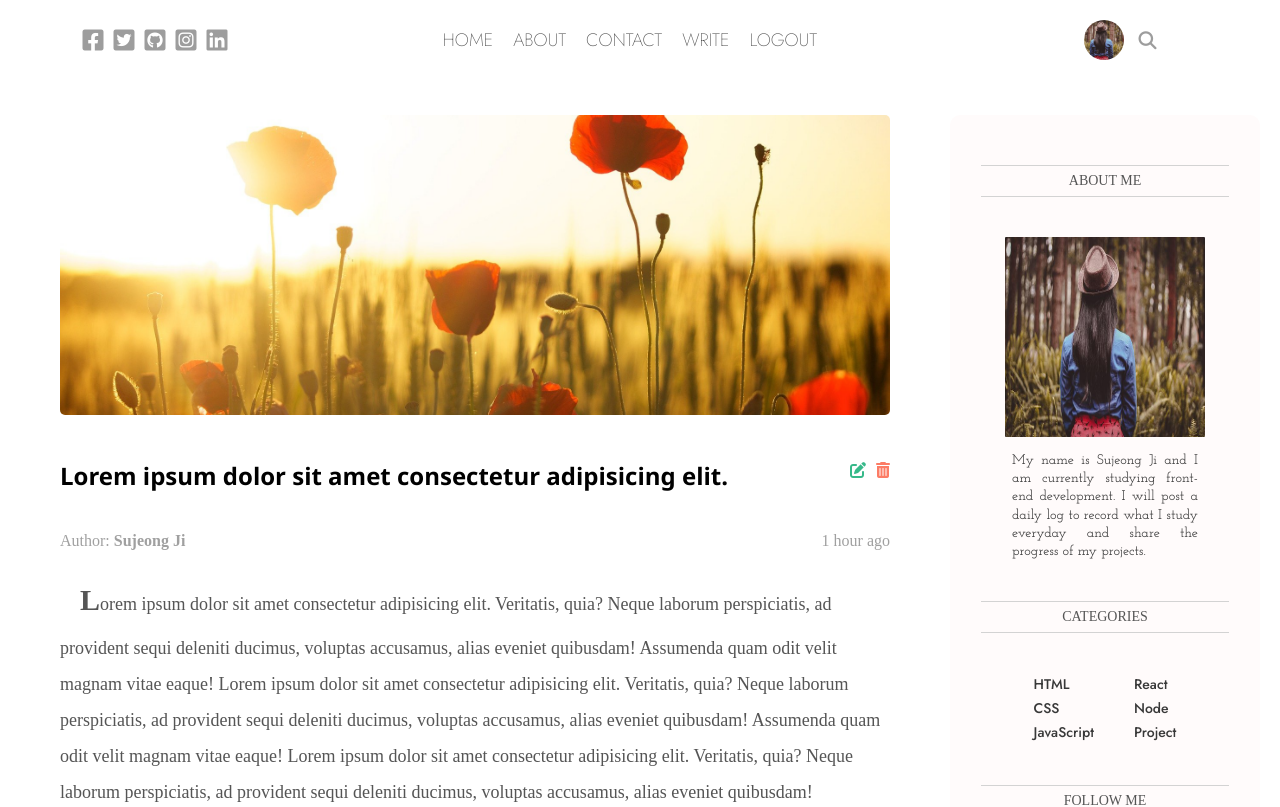
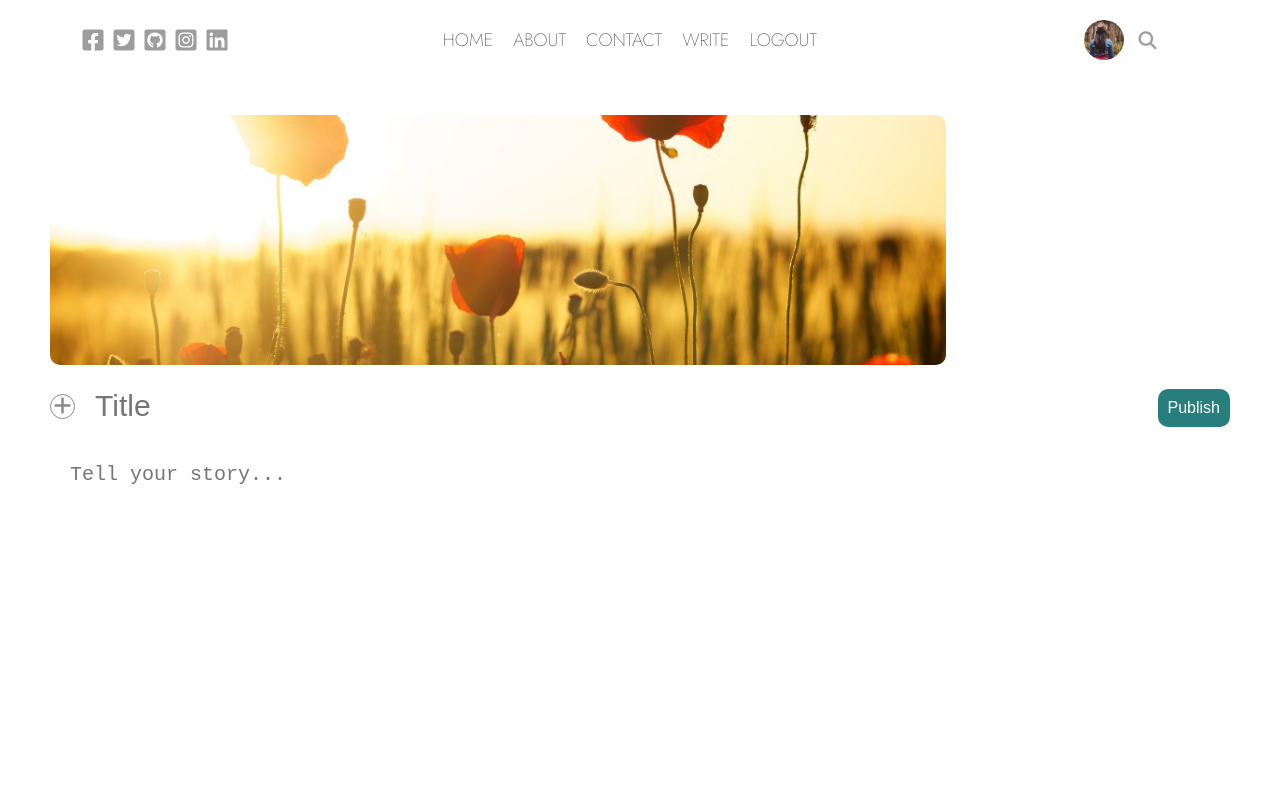
Before and after one commit to bruadarach/react-daily-log, a React (Create React App) app: page / in a window 1280 px wide. Shown: the top 807 px of the page. Built offline with nearby package versions, Linux system fonts and the light colour scheme; a web font is replaced by a local one.

Commit message:
add write component

```diff
--- a/src/App.js
+++ b/src/App.js
@@ -2,13 +2,15 @@
 import TopBar from "./components/topbar/TopBar"
 import Home from './pages/home/Home';
 import Single from './pages/single/Single';
+import Write from './pages/write/Write';
 
 function App() {
   return (
     <>
     <TopBar/>
     {/* <Home /> */}
-    <Single />
+    {/* <Single /> */}
+    <Write />
     </>
   );
 }
--- /dev/null
+++ b/src/pages/write/Write.css
@@ -0,0 +1,63 @@
+.write {
+    padding-top: 50px;
+}
+
+.writeImg {
+    margin-left: 50px;
+    width: 70vw;
+    height: 250px;
+    border-radius: 10px;
+    object-fit: cover;
+}
+.writeForm {
+    position: relative;
+}
+
+.writeFormGroup {
+    margin-left: 50px;
+    display: flex;
+    align-items: center;
+
+}
+
+.writeIcon {
+    width: 25px;
+    height: 25px;
+    border-radius: 50%;
+    border: 1px solid rgb(137, 137, 137);
+    display: flex;
+    align-items: center;
+    justify-content: center;
+    font-size: 20px;
+    color: rgb(137, 137, 137);
+    cursor: pointer;
+}
+
+.writeInput {
+    font-size: 30px;
+    border: none;
+    padding: 20px;
+    width: 70vw;
+}
+
+.writeInput:focus {
+    outline: none;
+}
+
+.writeText {
+    font-size: 20px;
+    height: 100vh;
+}
+
+.writeSubmit {
+    position: absolute;
+    top: 20px;
+    right: 50px;
+    color: #fff;
+    background-color: rgb(40, 125, 125);
+    padding: 10px;
+    border: none;
+    border-radius: 10px;
+    cursor: pointer;
+    font-size: 16px;
+}
--- /dev/null
+++ b/src/pages/write/Write.js
@@ -0,0 +1,26 @@
+import './Write.css';
+
+const Write = () => {
+    return (
+        <div className="write">
+            <img
+                className='writeImg'
+                src="img/post-image.jpg"
+                alt="write-image"
+            />
+             <form className="writeForm">
+                <div className="writeFormGroup">
+                    <label htmlFor="fileInput"><i className="writeIcon fas fa-plus"></i></label>
+                    <input type="file" id="fileInput" style={{display:"none"}}/>
+                    <input type="text" placeholder='Title' className="writeInput" autoFocus={true}/>
+                </div>
+                <div className="writeFormGroup">
+                    <textarea placeholder='Tell your story...' type="text" className="writeInput writeText"></textarea>
+                </div>
+                <button className="writeSubmit">Publish</button>
+             </form>
+        </div>
+    );
+}
+
+export default Write;
```
